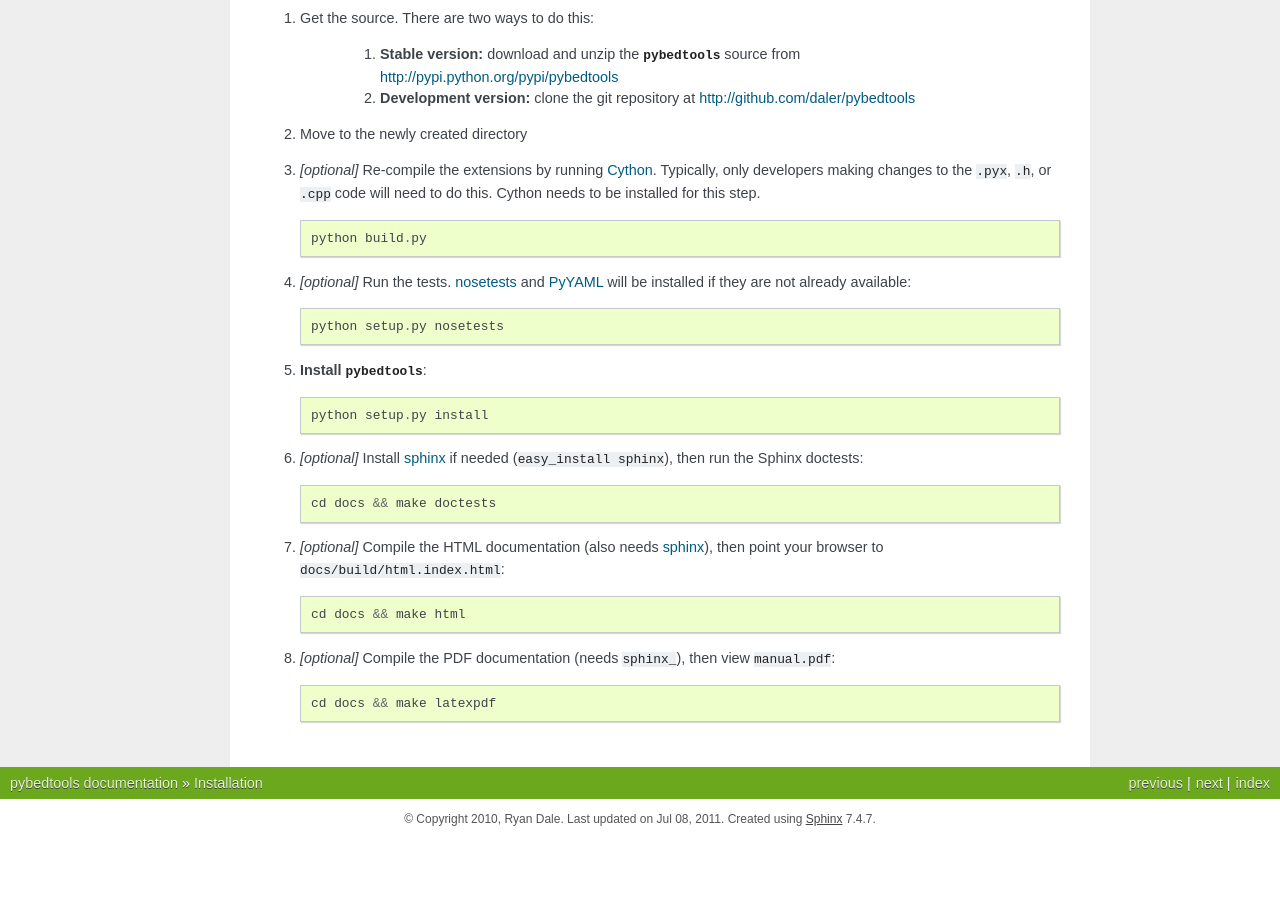
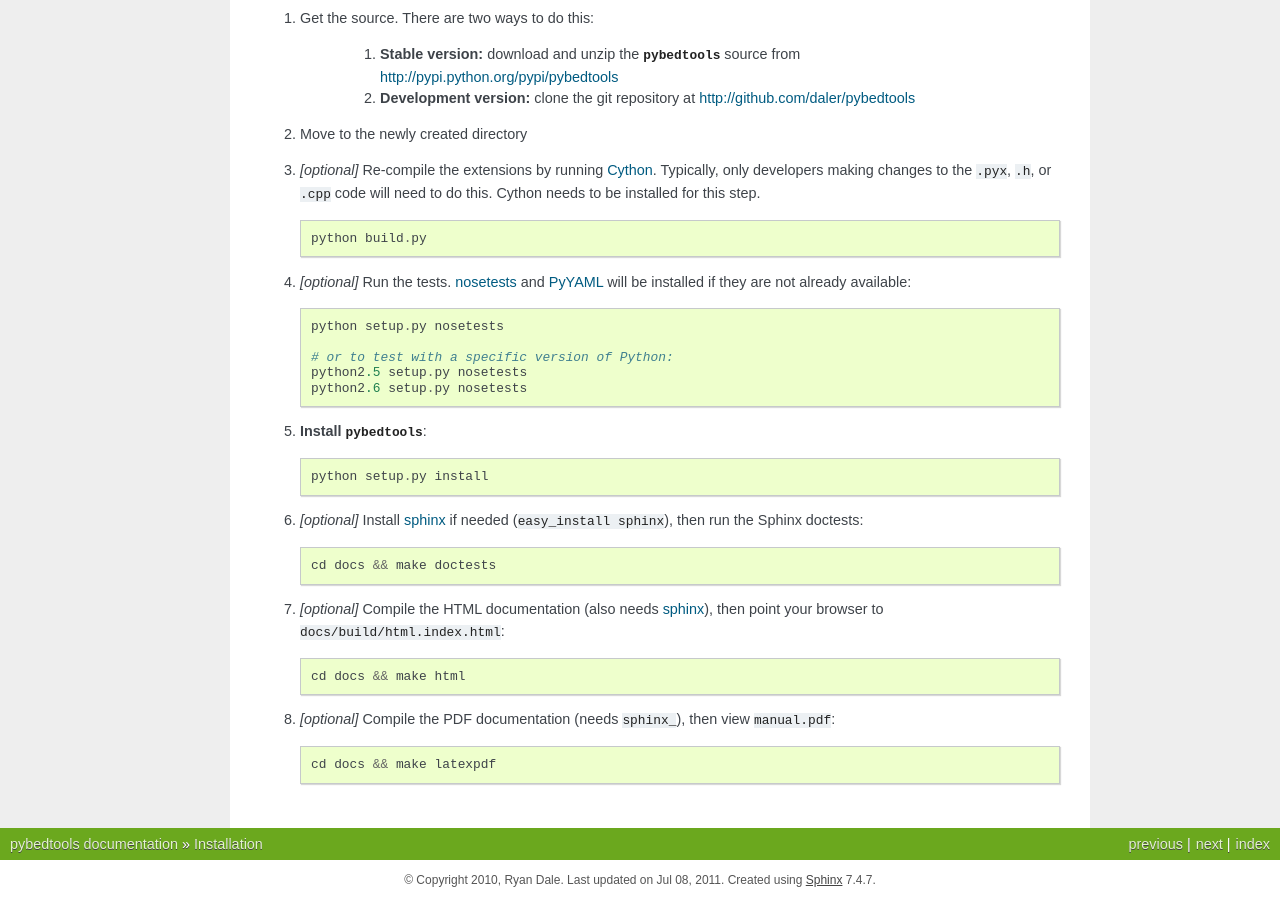
Before and after one commit to daler/pybedtools, a Sphinx documentation site: the page built from docs/source/main.rst, in a window 1280 px wide and 900 px high, scrolled down 1291 px. Built offline with Sphinx 7.4.7, drawn with Linux system fonts in a browser that asks for light colours; the version number could not be read and is left out; comment, search, counter and statistics services are not loaded; before the commit the page ends 2130 px from its top, so only the background shows below that.

Commit message:
added note about testing with different python versions

```diff
--- a/docs/source/main.rst
+++ b/docs/source/main.rst
@@ -90,6 +90,11 @@
 
         python setup.py nosetests
 
+        # or to test with a specific version of Python:
+        python2.5 setup.py nosetests
+        python2.6 setup.py nosetests
+
+
 #. **Install** :mod:`pybedtools`::
 
         python setup.py install
```
